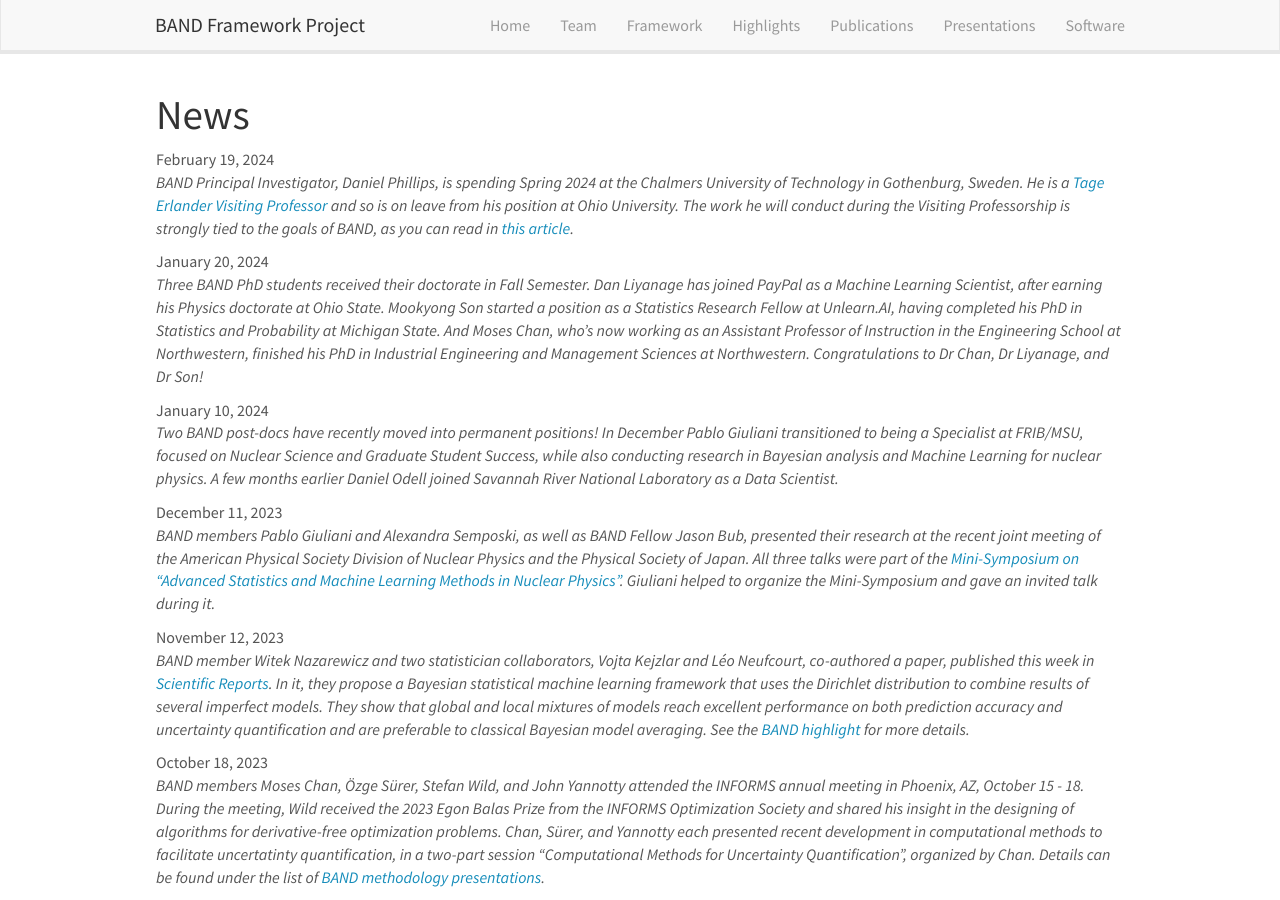
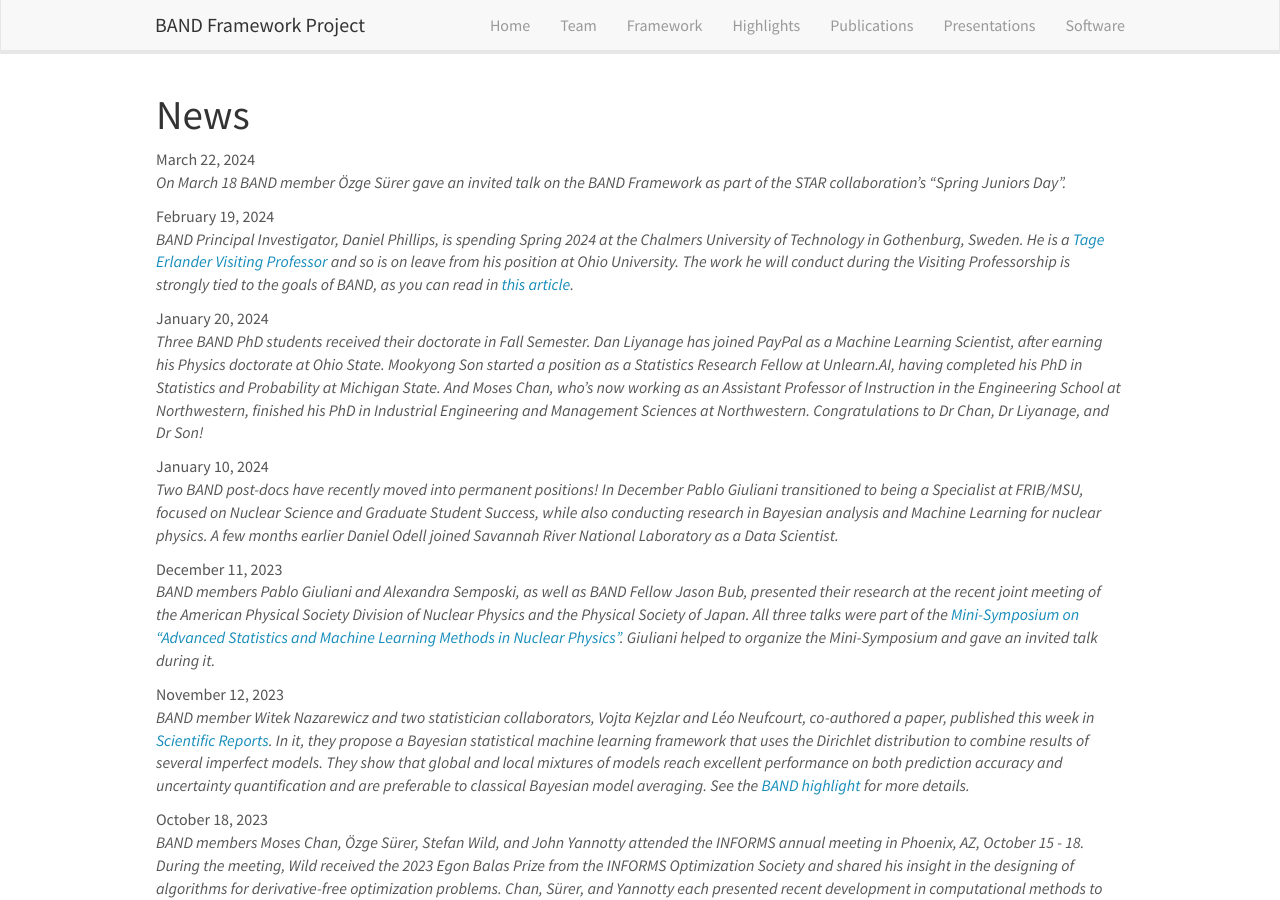
Before and after one commit to bandframework/bandframework.github.io, a Jekyll site: the page built from _pages/allnews.md, in a window 1280 px wide and 900 px high. Built offline with Jekyll 4.4.1, drawn with Linux system fonts in a browser that asks for light colours; nearby versions of some CDN libraries.

Commit message:
Added STAR talk news item

```diff
--- a/_data/news.yml
+++ b/_data/news.yml
@@ -1,3 +1,7 @@
+- date: March 22, 2024
+  headline: >
+    On March 18 BAND member Özge Sürer gave an invited talk on the BAND Framework as part of the STAR collaboration's "Spring Juniors Day".
+
 - date: February 19, 2024
   headline: >
     BAND Principal Investigator, Daniel Phillips, is spending Spring 2024 at the Chalmers University of Technology in Gothenburg, Sweden. He is a <a href="https://www.vr.se/english/applying-for-funding/calls/2021-11-17-tage-erlander-visiting-professorship.html">Tage Erlander Visiting Professor</a> and so is on leave from his position at Ohio University. The work he will conduct during the Visiting Professorship is strongly tied to the goals of BAND, as you can read in <a href="https://www.chalmers.se/en/current/news/f-four-questions-to-tage-erlander-visiting-professor-daniel-phillips/">this article</a>.
```
